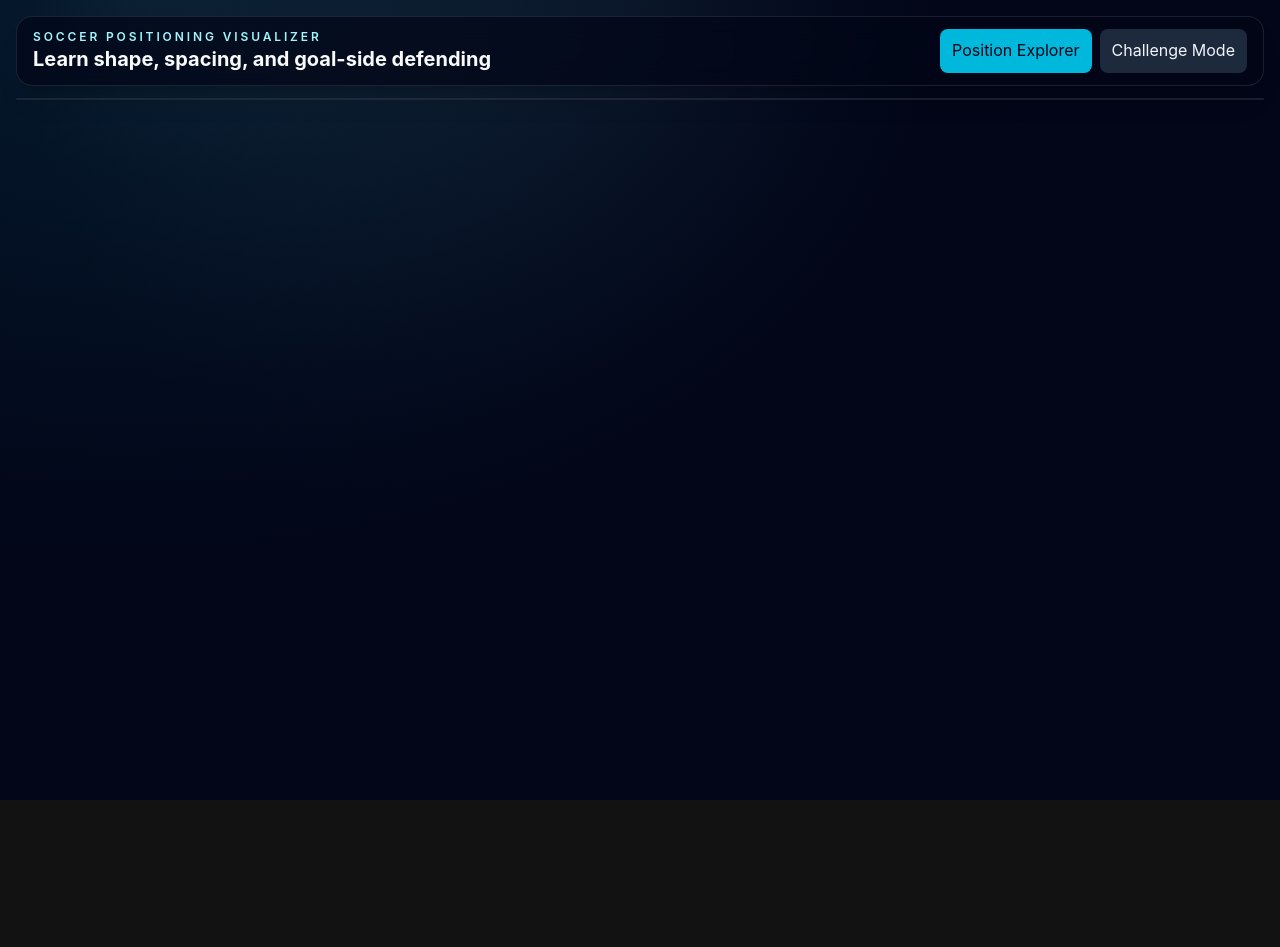
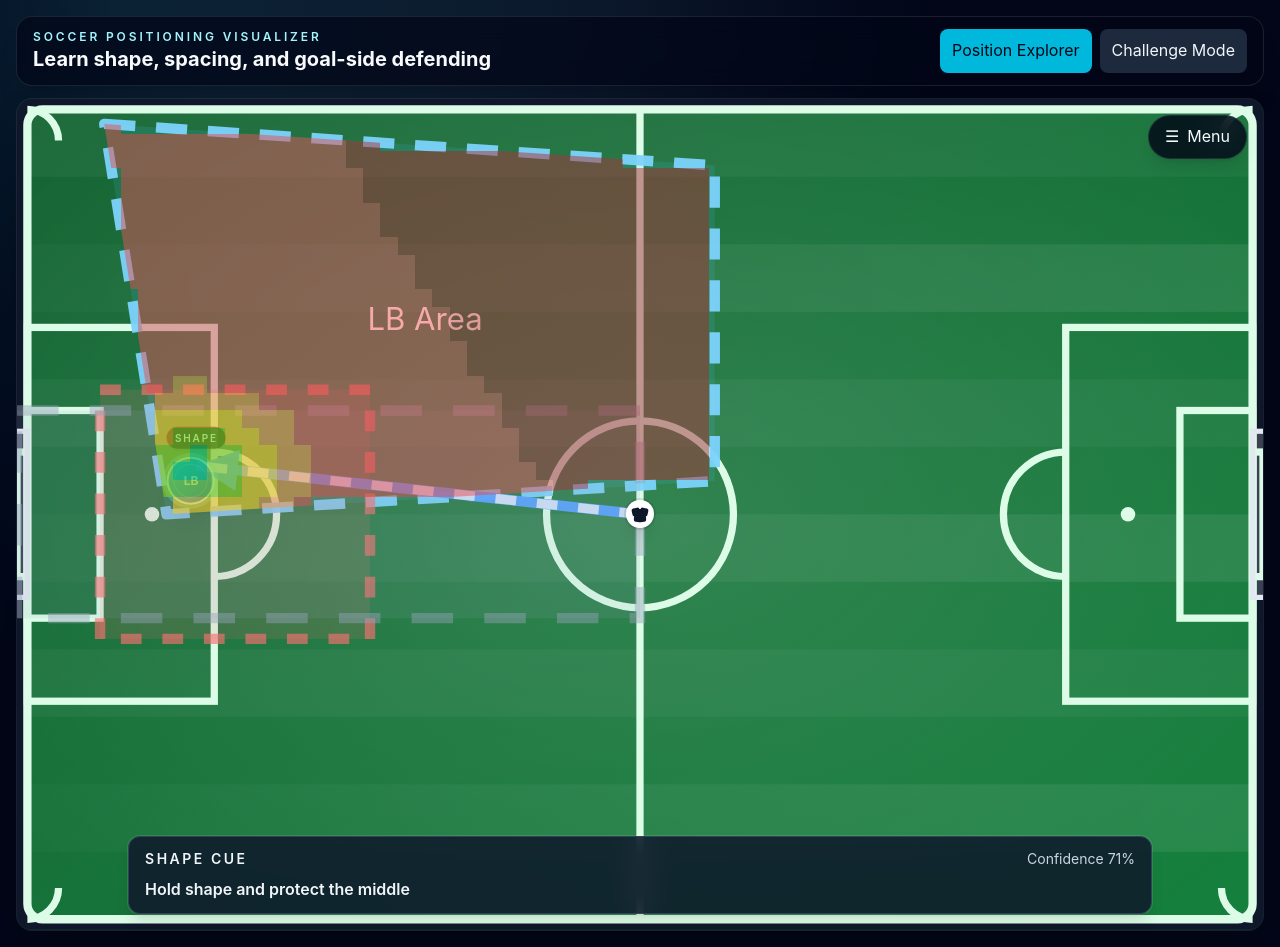
Before and after one commit to ErrantActions/Soccer-Position-visualizer, a React (Vite) app: page / in a window 1280 px wide. Before the commit the page ends 800 px from the top, so only its background shows below. Built offline with nearby package versions, Linux system fonts and the light colour scheme.

Commit message:
Keep 3:2 field geometry without overlay drift
Co-authored-by: Girthquake <11909244+Girthquake@users.noreply.github.com>

```diff
--- a/src/components/SoccerField.tsx
+++ b/src/components/SoccerField.tsx
@@ -23,16 +23,12 @@ const SoccerField = ({ ball, onBallChange, selectedPosition, positioning, settin
 
   return (
     <section className="h-full w-full">
+      <div className="flex h-full w-full items-center justify-center">
         <div
           ref={fieldRef}
-        className="relative h-full w-full touch-none select-none overflow-hidden bg-[#0c4a2d]"
+          className="relative h-auto w-full max-h-full max-w-full touch-none select-none overflow-hidden bg-[#0c4a2d] [aspect-ratio:3/2]"
         >
-        <svg
-          viewBox="0 0 120 80"
-          preserveAspectRatio="none"
-          className="absolute inset-0 h-full w-full"
-          aria-label="Soccer field"
-        >
+          <svg viewBox="0 0 120 80" className="absolute inset-0 h-full w-full" aria-label="Soccer field">
             <defs>
               <linearGradient id="fieldSurface" x1="0" y1="0" x2="1" y2="1">
                 <stop offset="0%" stopColor="#166534" />
@@ -111,6 +107,7 @@ const SoccerField = ({ ball, onBallChange, selectedPosition, positioning, settin
             onKeyDown={drag.handleKeyDown}
           />
         </div>
+      </div>
     </section>
   );
 };
```
Lines whose indentation alone changed are shown as unchanged.
